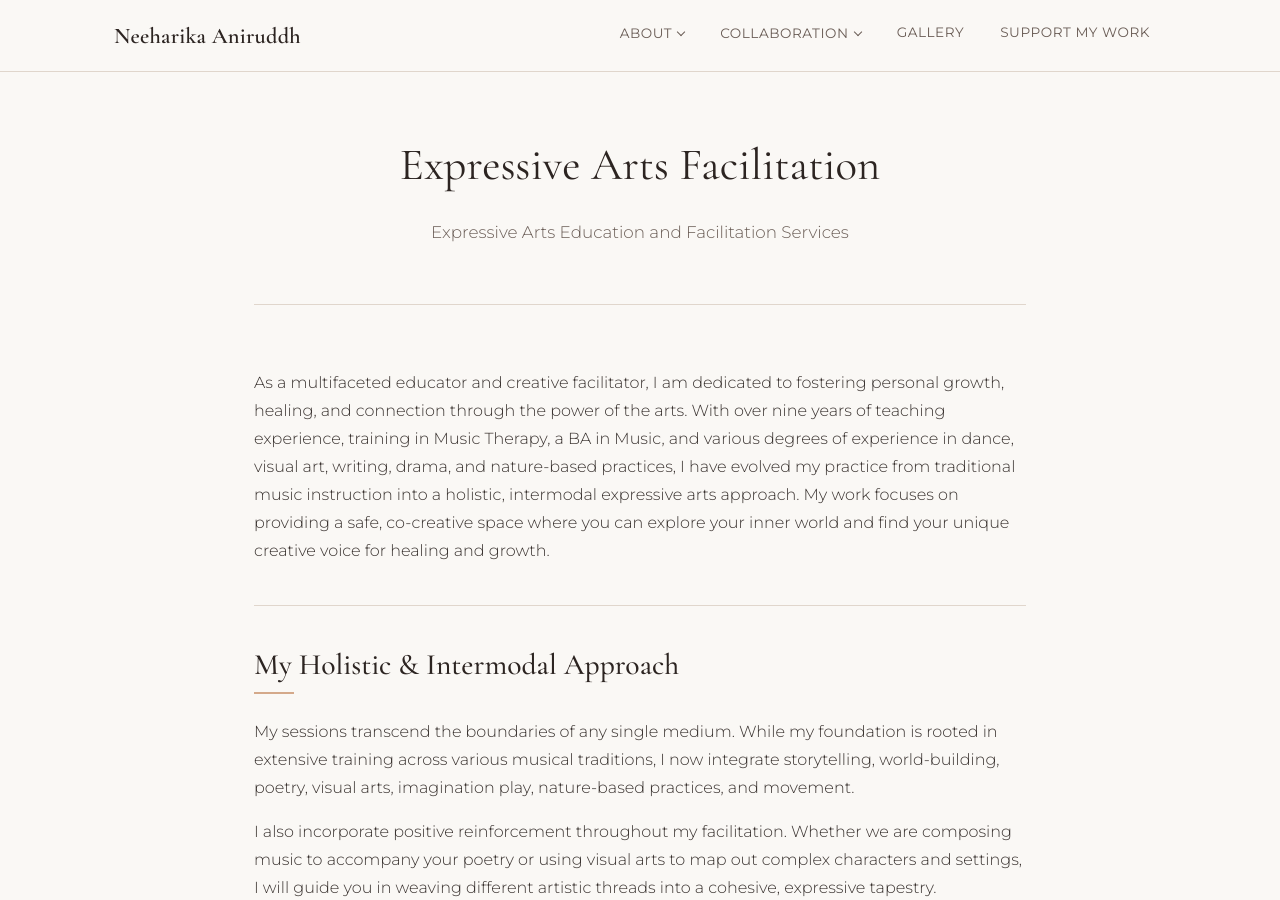
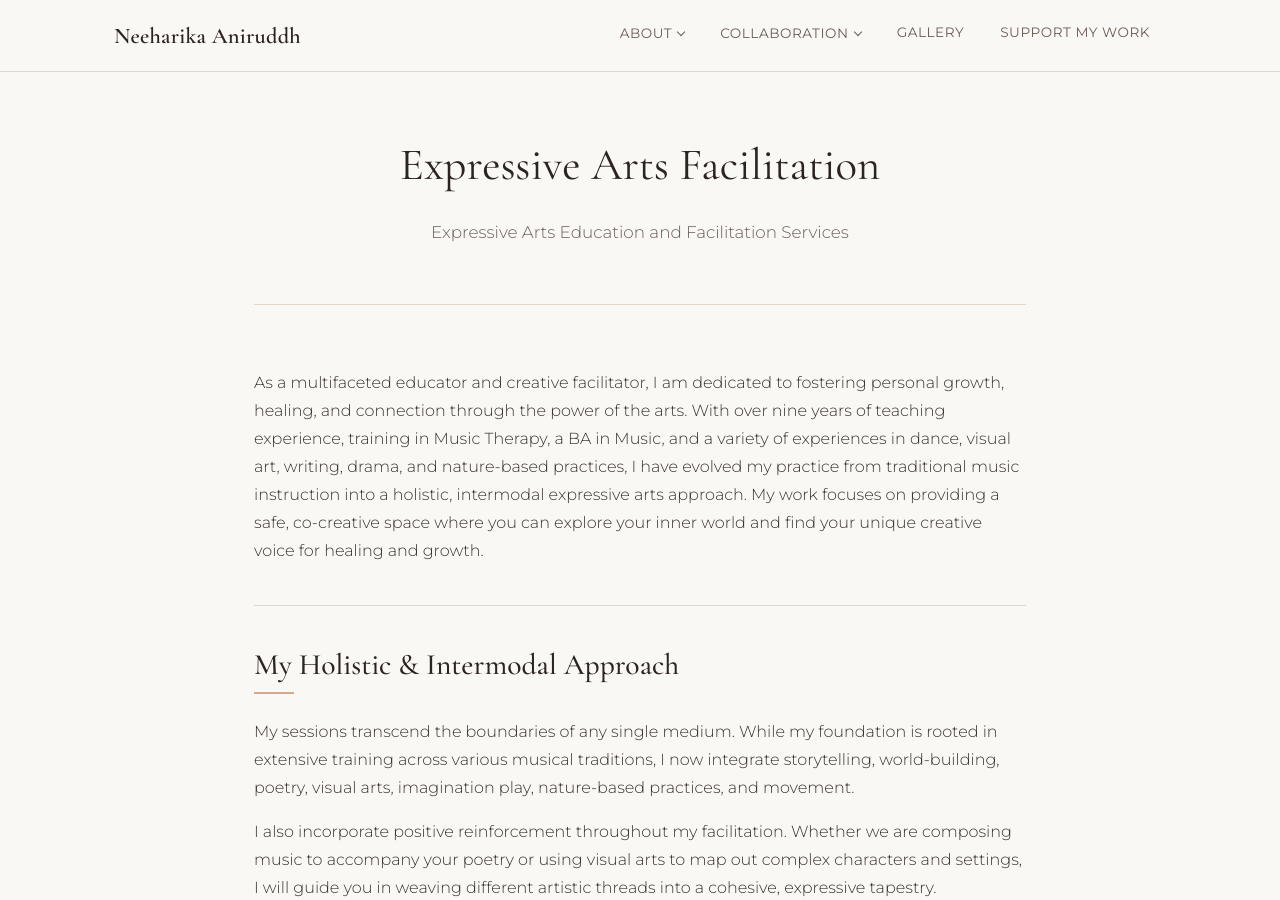
Before and after one commit to neehanir/neehanir.github.io, a Jekyll site: the page built from expressive-arts-facilitation.md, in a window 1280 px wide and 900 px high. Built offline with Jekyll 4.4.1, drawn with Linux system fonts in a browser that asks for light colours.

Commit message:
Update some text

```diff
--- a/expressive-arts-facilitation.md
+++ b/expressive-arts-facilitation.md
@@ -6,7 +6,7 @@ page_subtitle: Expressive Arts Education and Facilitation Services
 permalink: /expressive-arts-facilitation/
 ---
 
-As a multifaceted educator and creative facilitator, I am dedicated to fostering personal growth, healing, and connection through the power of the arts. With over nine years of teaching experience, training in Music Therapy, a BA in Music, and various degrees of experience in dance, visual art, writing, drama, and nature-based practices, I have evolved my practice from traditional music instruction into a holistic, intermodal expressive arts approach. My work focuses on providing a safe, co-creative space where you can explore your inner world and find your unique creative voice for healing and growth.
+As a multifaceted educator and creative facilitator, I am dedicated to fostering personal growth, healing, and connection through the power of the arts. With over nine years of teaching experience, training in Music Therapy, a BA in Music, and a variety of experiences in dance, visual art, writing, drama, and nature-based practices, I have evolved my practice from traditional music instruction into a holistic, intermodal expressive arts approach. My work focuses on providing a safe, co-creative space where you can explore your inner world and find your unique creative voice for healing and growth.
 
 ---
 
```
Also changed, not shown: index.md (+0 -2 lines).
